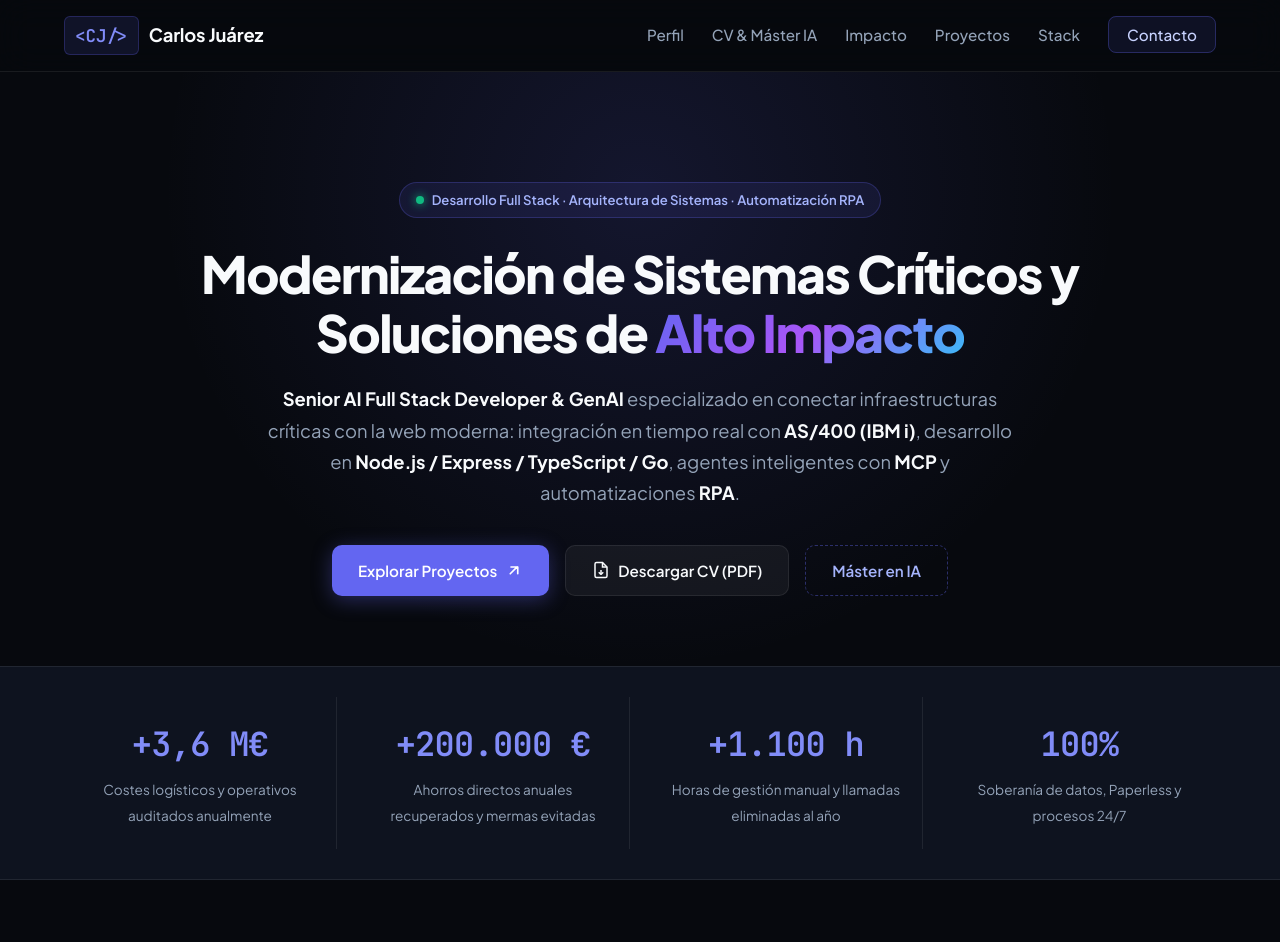
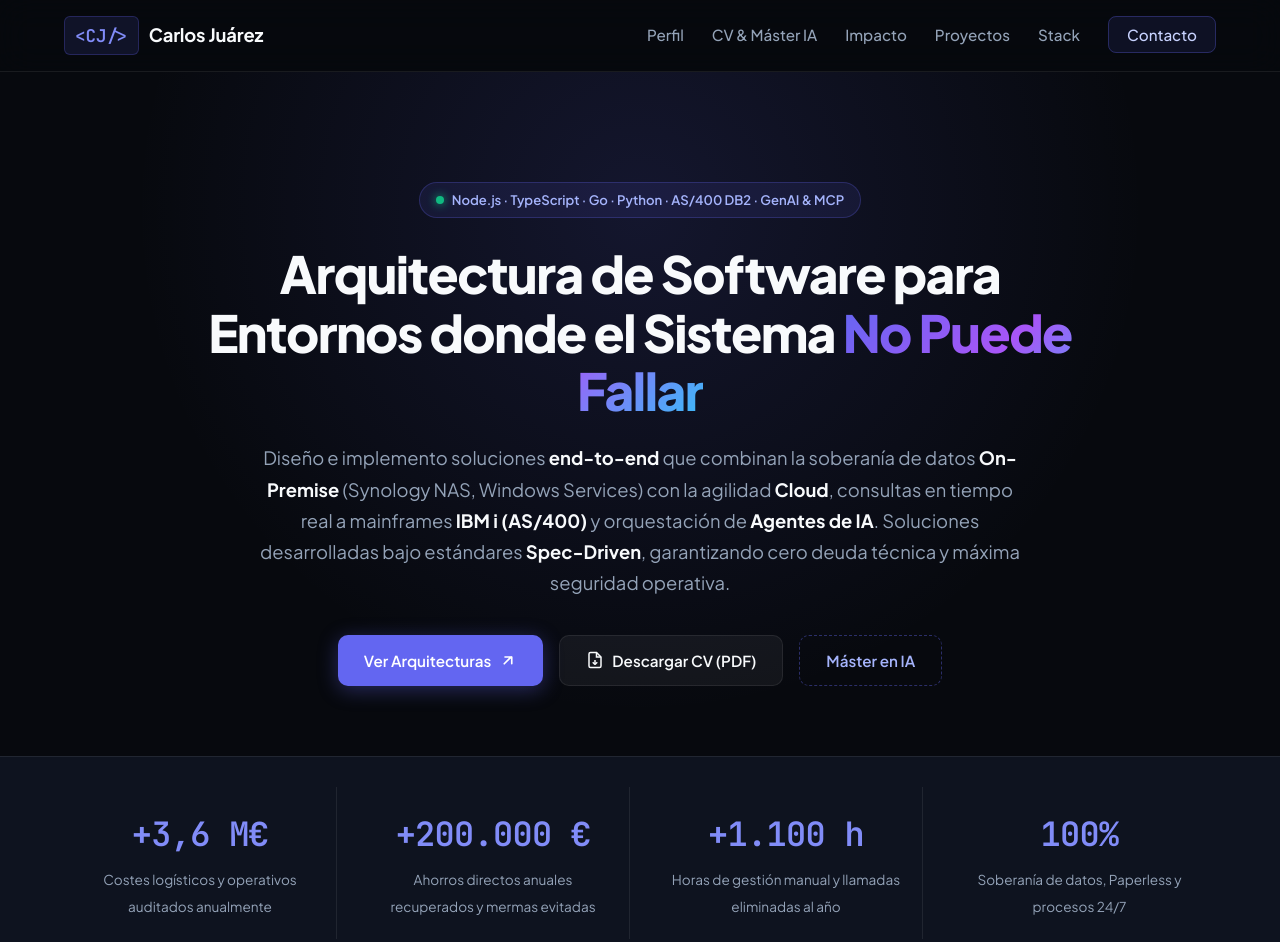
Before and after one commit to cjjb1/Portfolio, a website: page public/index.html in a window 1280 px wide. Shown: the top 942 px of the page. Drawn offline with Linux system fonts and the light colour scheme.

Commit message:
feat: actualizar mensaje y presentacion principal (Hero) con la Version 3 (Arquitectura, Sistemas Criticos y GenAI)

```diff
--- a/public/index.html
+++ b/public/index.html
@@ -41,17 +41,17 @@
       <div class="hero-container">
         <div class="hero-badge">
           <span class="pulse-dot"></span>
-          <span>Desarrollo Full Stack &middot; Arquitectura de Sistemas &middot; Automatización RPA</span>
+          <span>Node.js &middot; TypeScript &middot; Go &middot; Python &middot; AS/400 DB2 &middot; GenAI & MCP</span>
         </div>
         <h1 class="hero-title">
-          Modernización de Sistemas Críticos y Soluciones de <span class="gradient-text">Alto Impacto</span>
+          Arquitectura de Software para Entornos donde el Sistema <span class="gradient-text">No Puede Fallar</span>
         </h1>
         <p class="hero-subtitle">
-          <strong>Senior AI Full Stack Developer & GenAI</strong> especializado en conectar infraestructuras críticas con la web moderna: integración en tiempo real con <strong>AS/400 (IBM i)</strong>, desarrollo en <strong>Node.js / Express / TypeScript / Go</strong>, agentes inteligentes con <strong>MCP</strong> y automatizaciones <strong>RPA</strong>.
+          Diseño e implemento soluciones <strong>end-to-end</strong> que combinan la soberanía de datos <strong>On-Premise</strong> (Synology NAS, Windows Services) con la agilidad <strong>Cloud</strong>, consultas en tiempo real a mainframes <strong>IBM i (AS/400)</strong> y orquestación de <strong>Agentes de IA</strong>. Soluciones desarrolladas bajo estándares <strong>Spec-Driven</strong>, garantizando cero deuda técnica y máxima seguridad operativa.
         </p>
         <div class="hero-actions">
           <a href="#projects" class="btn btn-primary">
-            <span>Explorar Proyectos</span>
+            <span>Ver Arquitecturas</span>
             <svg width="18" height="18" viewBox="0 0 24 24" fill="none" stroke="currentColor" stroke-width="2.2" stroke-linecap="round" stroke-linejoin="round"><path d="M7 17l9.2-9.2M17 17V8H8"/></svg>
           </a>
           <a href="docs/Carlos_Juarez_CV.pdf" target="_blank" class="btn btn-secondary">
```
